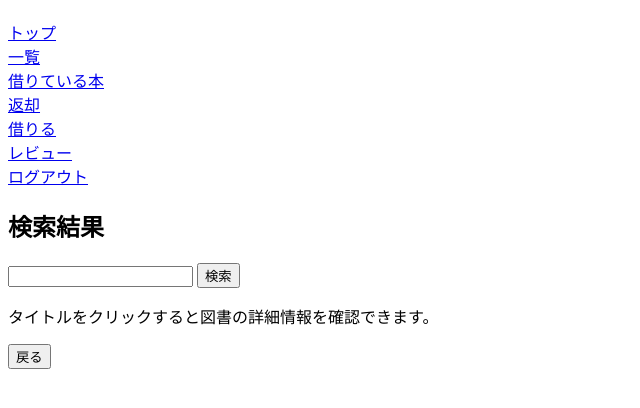
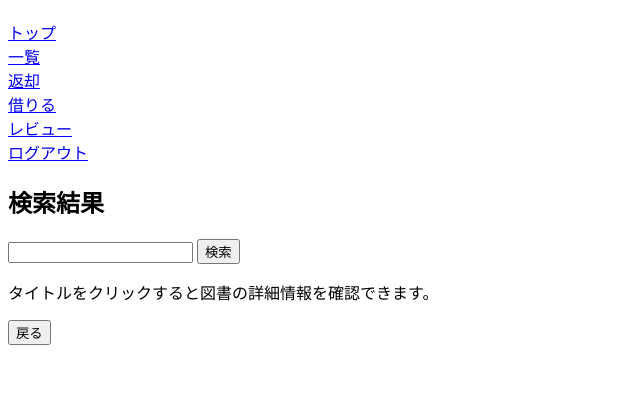
Before and after one commit to nishizawa-24/py_project, a Flask app: template templates/search_result.html in a window 1280 px wide. Shown: the part 55-463 px from the top of the page, without its empty margins (0-640 px from the left). Run offline with Flask 3, Linux system fonts and the light colour scheme; the template is opened without the code that fills it, so the values that code supplies are empty.

Commit message:
画面遷移先の変更

```diff
--- a/templates/search_result.html
+++ b/templates/search_result.html
@@ -12,11 +12,10 @@
             <div class="side">
                 <a href="{{url_for('mypage')}}">トップ</a><br>
                 <a href="{{url_for('show_all_book')}}">一覧</a><br>
-                <a href="{{url_for('mypage')}}">借りている本</a><br>
                 <a href="{{url_for('mypage')}}">返却</a><br>
                 <a href="{{url_for('mypage')}}">借りる</a><br>
                 <a href="{{url_for('mypage')}}">レビュー</a><br>
-                <a href="{{url_for('mypage')}}">ログアウト</a><br>
+                <a href="{{url_for('logout')}}">ログアウト</a><br>
             </div>
             <div class="content">
                 <h2>検索結果</h2>
```
